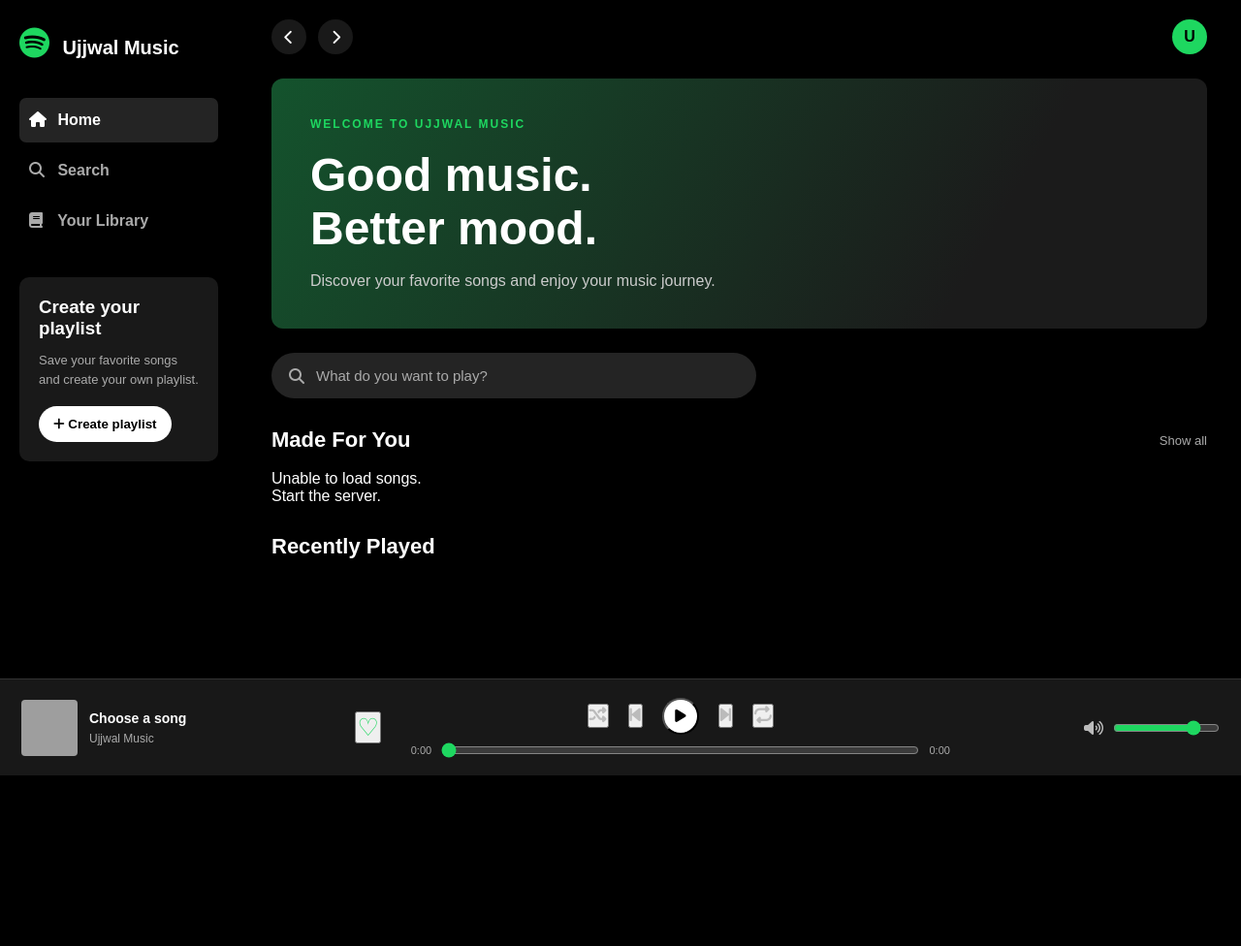
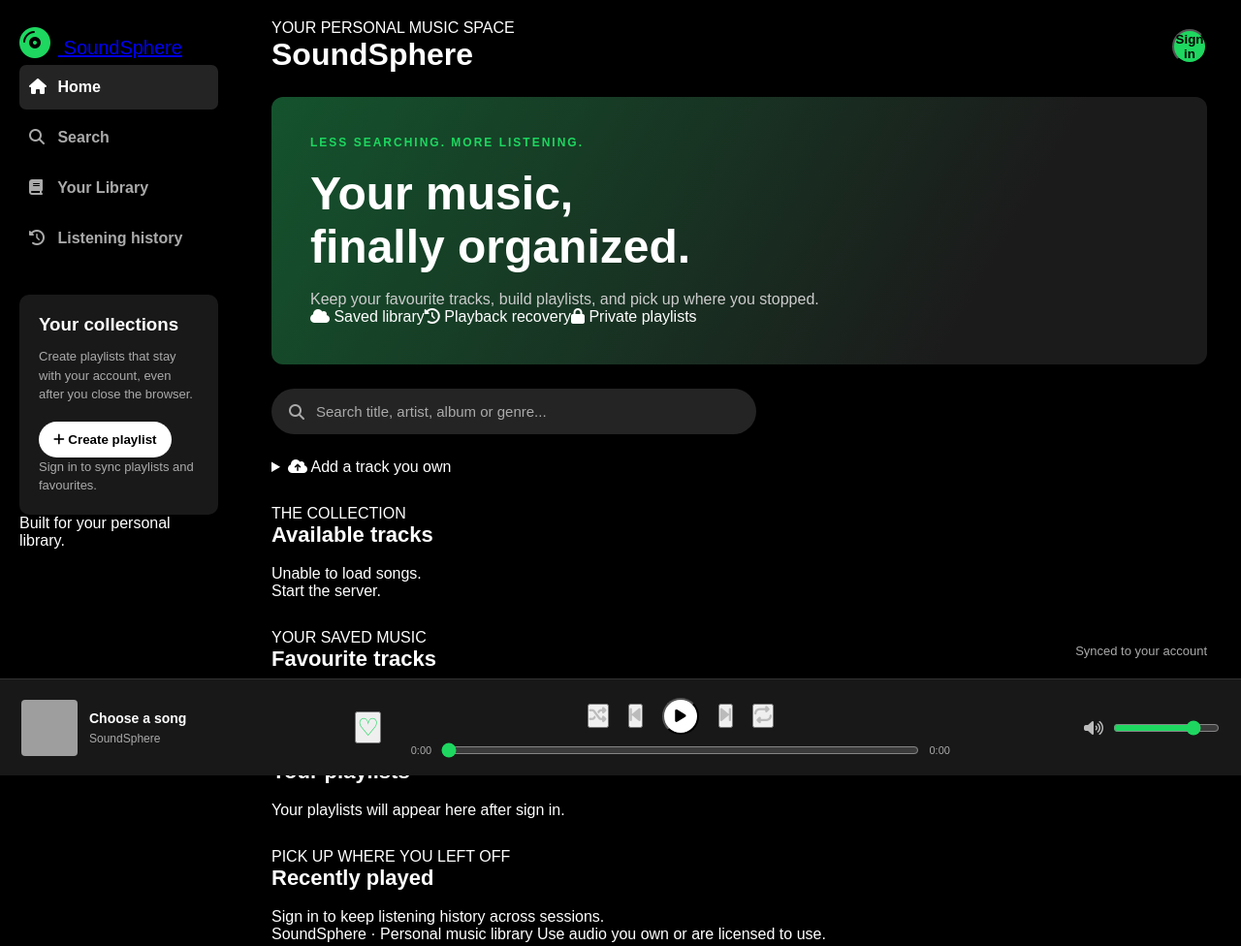
Before and after one commit to ayushpainuly1234-ui/ujjwal-music-player, a plain HTML site: page fullstack/index.html in a window 1280 px wide. Shown: the whole page at 97% size. Before the commit the page ends 800 px from the top, so only its background shows below. Drawn offline with Linux system fonts and the light colour scheme; no server answers; grey boxes are pictures that could not be loaded.

Commit message:
feat: refresh music UI for account sync and library management

```diff
--- a/fullstack/index.html
+++ b/fullstack/index.html
@@ -1,267 +1,149 @@
-
 <!DOCTYPE html>
 <html lang="en">
-
 <head>
   <meta charset="UTF-8">
-  <meta name="viewport" content="width=device-width, initial-scale=1.0">
-
-  <title>Ujjwal Music | Spotify Clone</title>
-
-  <!-- CSS -->
+  <meta name="viewport" content="width=device-width, initial-scale=1">
+  <meta name="description" content="SoundSphere helps you organize your personal music library, save playlists and recover your listening progress.">
+  <meta name="theme-color" content="#101510">
+  <title>SoundSphere — Your Music, Organized</title>
   <link rel="stylesheet" href="style.css">
-
-  <!-- Font Awesome Icons -->
-  <link rel="stylesheet"
-    href="https://cdnjs.cloudflare.com/ajax/libs/font-awesome/6.5.2/css/all.min.css">
+  <link rel="stylesheet" href="https://cdnjs.cloudflare.com/ajax/libs/font-awesome/6.5.2/css/all.min.css">
+  <script src="script.js" defer></script>
 </head>
-
 <body>
-
-  <!-- Sidebar -->
   <aside class="sidebar">
-
-    <h1 class="logo">
-      <i class="fa-brands fa-spotify"></i>
-      Ujjwal Music
-    </h1>
-
-    <nav class="navigation">
-
-      <a href="#" class="active">
-        <i class="fa-solid fa-house"></i>
-        Home
-      </a>
-
-      <a href="#searchArea">
-        <i class="fa-solid fa-magnifying-glass"></i>
-        Search
-      </a>
-
-      <a href="#library">
-        <i class="fa-solid fa-book"></i>
-        Your Library
-      </a>
-
+    <a class="logo" href="#" aria-label="SoundSphere home">
+      <i class="fa-solid fa-compact-disc" aria-hidden="true"></i>
+      <span>SoundSphere</span>
+    </a>
+    <nav class="navigation" aria-label="Main navigation">
+      <a href="#" class="active"><i class="fa-solid fa-house" aria-hidden="true"></i> Home</a>
+      <a href="#searchArea"><i class="fa-solid fa-magnifying-glass" aria-hidden="true"></i> Search</a>
+      <a href="#library"><i class="fa-solid fa-book" aria-hidden="true"></i> Your Library</a>
+      <a href="#recentSection"><i class="fa-solid fa-clock-rotate-left" aria-hidden="true"></i> Listening history</a>
     </nav>
-
     <div class="playlist-box">
-
-      <h3>Create your playlist</h3>
-
-      <p>
-        Save your favorite songs and
-        create your own playlist.
-      </p>
-
-      <button id="createPlaylist">
-        <i class="fa-solid fa-plus"></i>
-        Create playlist
-      </button>
-
+      <h3>Your collections</h3>
+      <p>Create playlists that stay with your account, even after you close the browser.</p>
+      <button id="createPlaylist" type="button"><i class="fa-solid fa-plus" aria-hidden="true"></i> Create playlist</button>
+      <p class="sidebar-hint" id="accountHint">Sign in to sync playlists and favourites.</p>
     </div>
-
+    <div class="sidebar-footer">Built for your personal library.</div>
   </aside>
 
-
-  <!-- Main Content -->
   <main class="main-content">
-
-    <!-- Top Header -->
     <header class="top-header">
-
-      <div class="navigation-buttons">
-
-        <button onclick="history.back()">
-          <i class="fa-solid fa-chevron-left"></i>
-        </button>
-
-        <button onclick="history.forward()">
-          <i class="fa-solid fa-chevron-right"></i>
-        </button>
-
+      <div>
+        <p class="eyebrow">YOUR PERSONAL MUSIC SPACE</p>
+        <h1 class="top-title">SoundSphere</h1>
       </div>
-
-      <div class="profile">
-        U
-      </div>
-
+      <button class="profile" id="authButton" type="button" aria-label="Sign in or view account">Sign in</button>
     </header>
 
-
-    <!-- Hero Section -->
     <section class="hero-section">
-
-      <p class="hero-label">
-        WELCOME TO UJJWAL MUSIC
-      </p>
-
-      <h2>
-        Good music.<br>
-        Better mood.
-      </h2>
-
-      <p class="hero-description">
-        Discover your favorite songs
-        and enjoy your music journey.
-      </p>
-
+      <p class="hero-label">LESS SEARCHING. MORE LISTENING.</p>
+      <h2>Your music,<br><span>finally organized.</span></h2>
+      <p class="hero-description">Keep your favourite tracks, build playlists, and pick up where you stopped.</p>
+      <div class="hero-points"><span><i class="fa-solid fa-cloud" aria-hidden="true"></i> Saved library</span><span><i class="fa-solid fa-clock-rotate-left" aria-hidden="true"></i> Playback recovery</span><span><i class="fa-solid fa-lock" aria-hidden="true"></i> Private playlists</span></div>
     </section>
 
-
-    <!-- Search -->
-    <section class="search-section" id="searchArea">
-
-      <i class="fa-solid fa-magnifying-glass"></i>
-
-      <input
-        type="text"
-        id="searchInput"
-        placeholder="What do you want to play?">
-
+    <section class="search-section" id="searchArea" role="search">
+      <i class="fa-solid fa-magnifying-glass" aria-hidden="true"></i>
+      <input type="search" id="searchInput" placeholder="Search title, artist, album or genre..." aria-label="Search songs">
+      <span id="searchStatus" class="search-status" aria-live="polite"></span>
     </section>
 
-
-    <!-- Song Section -->
-    <section class="music-section">
-
-      <div class="section-header">
-
-        <h2>Made For You</h2>
-
-        <span>Show all</span>
-
-      </div>
-
-      <!-- Songs will be inserted using JavaScript -->
-      <div id="songGrid" class="song-grid"></div>
-
+    <section class="upload-panel">
+      <details id="uploadDetails">
+        <summary><i class="fa-solid fa-cloud-arrow-up" aria-hidden="true"></i> Add a track you own</summary>
+        <p class="muted">Upload audio you created or have permission to store and share. Files are stored on the server; keep backups of your originals.</p>
+        <form id="uploadForm" class="upload-form">
+          <label>Song title<input name="title" required maxlength="160" placeholder="Song title"></label>
+          <label>Artist<input name="artist" required maxlength="120" placeholder="Artist name"></label>
+          <label>Album<input name="album" maxlength="160" placeholder="Album (optional)"></label>
+          <label>Genre<input name="genre" maxlength="60" placeholder="Genre (optional)"></label>
+          <label class="full-span">Audio file (MP3, M4A, WAV, OGG, WebM or FLAC)<input name="audio" type="file" accept=".mp3,.m4a,.mp4,.wav,.ogg,.webm,.flac,audio/*" required></label>
+          <button class="primary-button" type="submit"><i class="fa-solid fa-upload" aria-hidden="true"></i> Upload track</button>
+          <p id="uploadStatus" class="form-status" role="status"></p>
+        </form>
+      </details>
     </section>
 
-
-    <!-- Recently Played -->
     <section class="music-section">
-
       <div class="section-header">
-
-        <h2>Recently Played</h2>
-
+        <div><p class="eyebrow">THE COLLECTION</p><h2>Available tracks</h2></div>
+        <span id="songCount" class="muted"></span>
       </div>
-
-      <div id="recentList" class="recent-list"></div>
-
+      <div id="songGrid" class="song-grid" aria-live="polite"><p class="muted">Loading your music library…</p></div>
     </section>
 
+    <section class="music-section" id="library">
+      <div class="section-header">
+        <div><p class="eyebrow">YOUR SAVED MUSIC</p><h2>Favourite tracks</h2></div>
+        <span class="muted">Synced to your account</span>
+      </div>
+      <div id="likesList" class="song-grid"><p class="muted">Sign in to save favourites across devices.</p></div>
+      <div class="section-header playlist-heading">
+        <div><p class="eyebrow">MADE BY YOU</p><h2>Your playlists</h2></div>
+      </div>
+      <div id="playlistList" class="playlist-list"><p class="muted">Your playlists will appear here after sign in.</p></div>
+    </section>
+
+    <section class="music-section" id="recentSection">
+      <div class="section-header">
+        <div><p class="eyebrow">PICK UP WHERE YOU LEFT OFF</p><h2>Recently played</h2></div>
+      </div>
+      <div id="recentList" class="recent-list"><p class="muted">Sign in to keep listening history across sessions.</p></div>
+    </section>
+
+    <footer class="page-footer">
+      <span>SoundSphere · Personal music library</span>
+      <span>Use audio you own or are licensed to use.</span>
+    </footer>
   </main>
 
+  <footer class="music-player" aria-label="Music player">
+    <div class="now-playing">
+      <img id="currentCover" src="https://images.unsplash.com/photo-1470225620780-dba8ba36b745?w=200&auto=format&fit=crop&q=80" alt="Current track cover">
+      <div class="song-details"><strong id="currentTitle">Choose a song</strong><p id="currentArtist">SoundSphere</p></div>
+      <button id="likeButton" type="button" title="Save favourite" aria-label="Save favourite" aria-pressed="false">♡</button>
+    </div>
+    <div class="player-controls">
+      <div class="control-buttons">
+        <button id="shuffleButton" type="button" title="Shuffle" aria-label="Toggle shuffle" aria-pressed="false"><i class="fa-solid fa-shuffle" aria-hidden="true"></i></button>
+        <button id="previousButton" type="button" title="Previous" aria-label="Previous track"><i class="fa-solid fa-backward-step" aria-hidden="true"></i></button>
+        <button id="playButton" class="play-button" type="button" title="Play" aria-label="Play or pause"><i class="fa-solid fa-play" aria-hidden="true"></i></button>
+        <button id="nextButton" type="button" title="Next" aria-label="Next track"><i class="fa-solid fa-forward-step" aria-hidden="true"></i></button>
+        <button id="repeatButton" type="button" title="Repeat current track" aria-label="Toggle repeat" aria-pressed="false"><i class="fa-solid fa-repeat" aria-hidden="true"></i></button>
+      </div>
+      <div class="progress-row">
+        <span id="currentTime">0:00</span>
+        <input type="range" id="progress" min="0" max="100" value="0" aria-label="Playback position">
+        <span id="duration">0:00</span>
+      </div>
+      <p id="playerStatus" class="player-status" aria-live="polite"></p>
+    </div>
+    <div class="volume-control"><i class="fa-solid fa-volume-high" aria-hidden="true"></i><input type="range" id="volume" min="0" max="1" step="0.01" value="0.8" aria-label="Volume"></div>
+  </footer>
+  <audio id="audio" preload="metadata"></audio>
 
-  <!-- Bottom Music Player -->
-  <footer class="music-player">
-
-
-    <!-- Current Song Details -->
-    <div class="now-playing">
-
-      <img
-        id="currentCover"
-        src="https://images.unsplash.com/photo-1492684223066-81342ee5ff30?w=200"
-        alt="Current song cover">
-
-      <div class="song-details">
-
-        <strong id="currentTitle">
-          Choose a song
-        </strong>
-
-        <p id="currentArtist">
-          Ujjwal Music
-        </p>
-
-      </div>
-
-      <button id="likeButton" title="Like song">
-        ♡
-      </button>
-
-    </div>
-
-
-    <!-- Player Controls -->
-    <div class="player-controls">
-
-      <div class="control-buttons">
-
-        <button id="shuffleButton" title="Shuffle">
-          <i class="fa-solid fa-shuffle"></i>
-        </button>
-
-        <button id="previousButton" title="Previous">
-          <i class="fa-solid fa-backward-step"></i>
-        </button>
-
-        <button id="playButton" class="play-button" title="Play">
-          <i class="fa-solid fa-play"></i>
-        </button>
-
-        <button id="nextButton" title="Next">
-          <i class="fa-solid fa-forward-step"></i>
-        </button>
-
-        <button id="repeatButton" title="Repeat">
-          <i class="fa-solid fa-repeat"></i>
-        </button>
-
-      </div>
-
-
-      <!-- Progress Bar -->
-      <div class="progress-row">
-
-        <span id="currentTime">
-          0:00
-        </span>
-
-        <input
-          type="range"
-          id="progress"
-          min="0"
-          max="100"
-          value="0">
-
-        <span id="duration">
-          0:00
-        </span>
-
-      </div>
-
-    </div>
-
-
-    <!-- Volume -->
-    <div class="volume-control">
-
-      <i class="fa-solid fa-volume-high"></i>
-
-      <input
-        type="range"
-        id="volume"
-        min="0"
-        max="1"
-        step="0.01"
-        value="0.8">
-
-    </div>
-
-  </footer>
-
-
-  <!-- Audio Element -->
-  <audio id="audio"></audio>
-
-
-  <!-- JavaScript -->
-  <script src="script.js"></script>
-
+  <div class="dialog-overlay" id="authDialog" hidden>
+    <section class="dialog-card" role="dialog" aria-modal="true" aria-labelledby="authHeading">
+      <button class="dialog-close" id="closeAuth" type="button" aria-label="Close sign in dialog">×</button>
+      <p class="eyebrow">YOUR MUSIC, SAVED</p>
+      <h2 id="authHeading">Sign in to SoundSphere</h2>
+      <p class="muted">Your playlists, favourites and listening progress will be saved to your account.</p>
+      <form id="authForm" class="auth-form">
+        <label id="nameField" hidden>Your name<input id="authName" name="name" autocomplete="name" maxlength="60"></label>
+        <label>Email<input id="authEmail" name="email" type="email" autocomplete="email" required maxlength="254"></label>
+        <label>Password<input id="authPassword" name="password" type="password" autocomplete="current-password" required minlength="10" maxlength="128"></label>
+        <p class="muted small-note">Use at least 10 characters for your password.</p>
+        <p id="authError" class="form-status" role="alert"></p>
+        <button id="authSubmit" class="primary-button" type="submit">Sign in</button>
+      </form>
+      <button id="toggleAuthMode" class="text-button" type="button">New here? Create an account</button>
+    </section>
+  </div>
+  <div class="toast" id="toast" role="status" aria-live="polite"></div>
 </body>
-
 </html>
```
